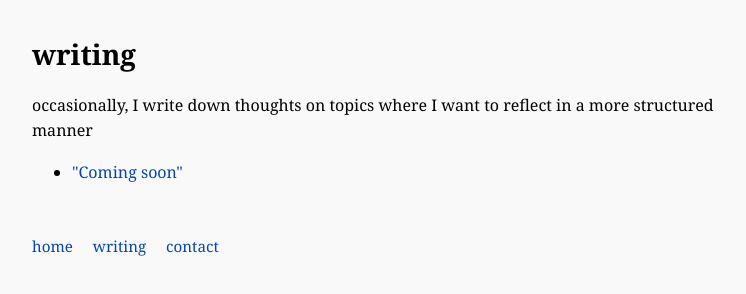
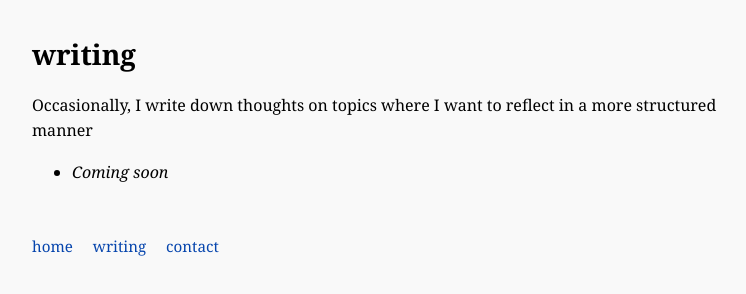
Before and after one commit to reeshr1618/sireeshramesh.com, a plain HTML site: page writing.html in a window 1280 px wide. Shown: the whole page, without its empty margins (258-1004 px from the left). Drawn offline with Linux system fonts and the light colour scheme.

Commit message:
Correct text casing and update list formatting

```diff
--- a/writing.html
+++ b/writing.html
@@ -36,11 +36,11 @@
 <body>
   <h1>writing</h1>
 
-  <p>occasionally, I write down thoughts on topics where I want to reflect in a more structured manner</p>
+  <p>Occasionally, I write down thoughts on topics where I want to reflect in a more structured manner</p>
 
-  <ul>
-    <li><a>"Coming soon"</a></li>
-  </ul>
+ <ul>
+    <li><em>Coming soon</em></li>
+</ul>
 
   <nav>
   <a href="index.html">home</a>
```
